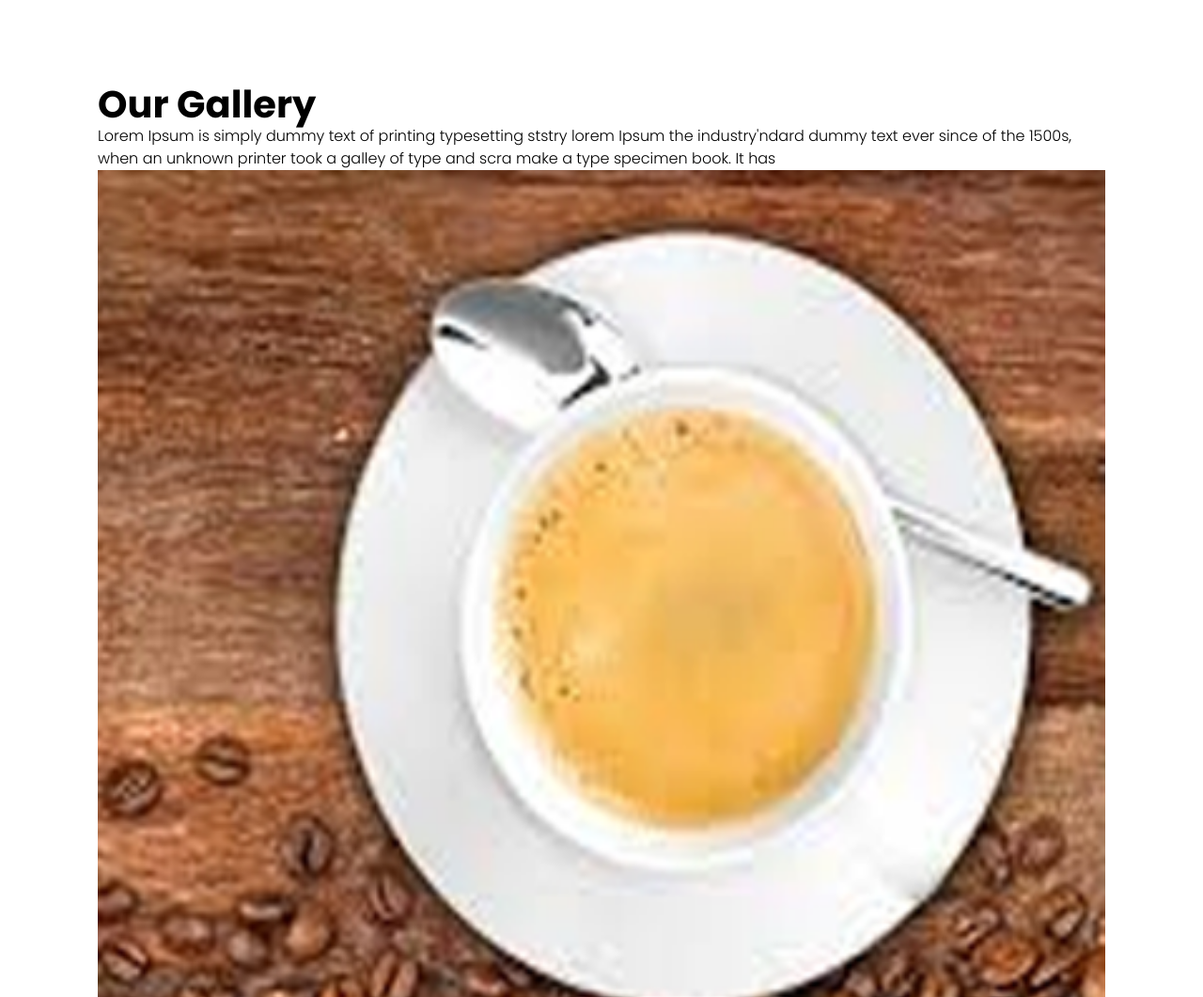
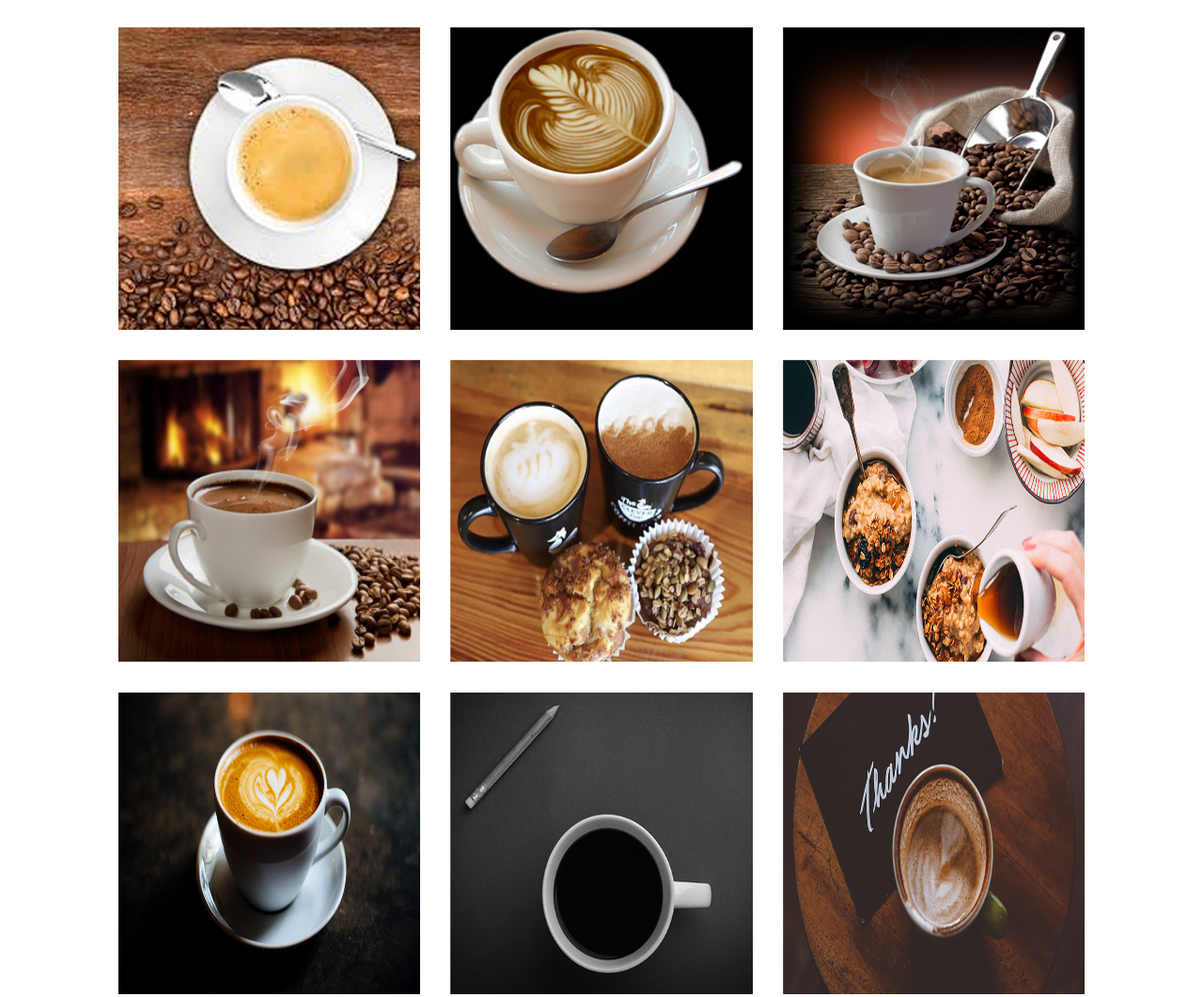
Before and after one commit to Slavcheva/Coffee-Shop, a plain HTML site: page index.html in a window 1280 px wide. Shown: the part 1463-2524 px from the top of the page at 94% size. Drawn offline with Linux system fonts and the light colour scheme.

Commit message:
Add Gallery section styles

```diff
--- a/assets/css/elements.css
+++ b/assets/css/elements.css
@@ -19,3 +19,8 @@
     top:50%; left: 50%;
     transform: translate(-50%, -50%);
 }
+
+
+.gallery-image img{
+    height: 100%;
+}
--- a/assets/css/index.css
+++ b/assets/css/index.css
@@ -8,11 +8,11 @@
 .container {
     max-width: 1200px;
     margin: 0 auto;
-    padding: 5em 1em;
+    padding: 5em 1em 0 1em;
 }
 
 @media screen and (min-width: 768px) {
     .container {
-        padding: 7em 4em;}
+        padding: 7em 4em 0 4em;}
 
 }
--- a/assets/css/sections.css
+++ b/assets/css/sections.css
@@ -1,6 +1,5 @@
-
 /*About Us Section*/
-.section-about .container{
+.section-about .container {
     display: flex;
     flex-wrap: wrap;
     gap: 2em;
@@ -8,20 +7,63 @@
     margin: 0 auto;
 }
 
-.section-about .container div{
+.section-about .container div {
     flex: 1 1 47%;
     color: #4c4c4b;
 }
 
-.section-about h2{
+.section-about h2 {
     color: #F66D37;
     margin-bottom: 1em;
 }
 
-.section-about p{
+.section-about p {
     margin-bottom: 1em;
 }
 
-.section-about button{
+.section-about button {
     margin-top: 1.5em;
 }
+
+/*Gallery Section*/
+.section-gallery {
+    text-align: center;
+}
+
+.section-gallery h2 {
+    color: #F66D37;
+    margin-bottom: 1em;
+}
+
+.section-gallery p {
+    margin: 2em;
+}
+
+.section-gallery button {
+    margin-top: 1.5em;
+}
+
+.section-gallery ul {
+    display: flex;
+    flex-wrap: wrap;
+    justify-content: center;
+    gap: 1em;
+}
+
+.section-gallery ul li {
+    width: 100%;
+    margin: 0 auto;
+    overflow: hidden;
+}
+
+@media screen and (min-width: 768px) {
+    .section-gallery ul li {
+        flex: 0 0 30%;
+        margin: 0;
+    }
+}
+@media screen and (min-width: 1024px) {
+    .section-gallery ul {
+        gap: 2em;
+    }
+}
--- a/index.html
+++ b/index.html
@@ -56,15 +56,15 @@
             ever since of the 1500s, when an unknown printer took a galley of type and scra make a type specimen book.
             It has</p>
         <ul>
-            <li><a href="#" class="image-wrapper"><img src="assets/images/img-1.png" alt="coffee"></a></li>
-            <li><a href="#" class="image-wrapper"><img src="assets/images/img-2.png" alt="coffee"></a></li>
-            <li><a href="#" class="image-wrapper"><img src="assets/images/img-3.png" alt="coffee"></a></li>
-            <li><a href="#" class="image-wrapper"><img src="assets/images/img-4.png" alt="coffee"></a></li>
-            <li><a href="#" class="image-wrapper"><img src="assets/images/img-5.png" alt="coffee"></a></li>
-            <li><a href="#" class="image-wrapper"><img src="assets/images/img-6.png" alt="coffee"></a></li>
-            <li><a href="#" class="image-wrapper"><img src="assets/images/img-7.png" alt="coffee"></a></li>
-            <li><a href="#" class="image-wrapper"><img src="assets/images/img-8.png" alt="coffee"></a></li>
-            <li><a href="#" class="image-wrapper"><img src="assets/images/img-9.png" alt="coffee"></a></li>
+            <li><a href="#" class="image-wrapper gallery-image"><img src="assets/images/img-1.png" alt="coffee"></a></li>
+            <li><a href="#" class="image-wrapper gallery-image"><img src="assets/images/img-2.png" alt="coffee"></a></li>
+            <li><a href="#" class="image-wrapper gallery-image"><img src="assets/images/img-3.png" alt="coffee"></a></li>
+            <li><a href="#" class="image-wrapper gallery-image"><img src="assets/images/img-4.png" alt="coffee"></a></li>
+            <li><a href="#" class="image-wrapper gallery-image"><img src="assets/images/img-5.png" alt="coffee"></a></li>
+            <li><a href="#" class="image-wrapper gallery-image"><img src="assets/images/img-6.png" alt="coffee"></a></li>
+            <li><a href="#" class="image-wrapper gallery-image"><img src="assets/images/img-7.png" alt="coffee"></a></li>
+            <li><a href="#" class="image-wrapper gallery-image"><img src="assets/images/img-8.png" alt="coffee"></a></li>
+            <li><a href="#" class="image-wrapper gallery-image"><img src="assets/images/img-9.png" alt="coffee"></a></li>
         </ul>
         <button class="button see-btn">See More</button>
     </div>
```
